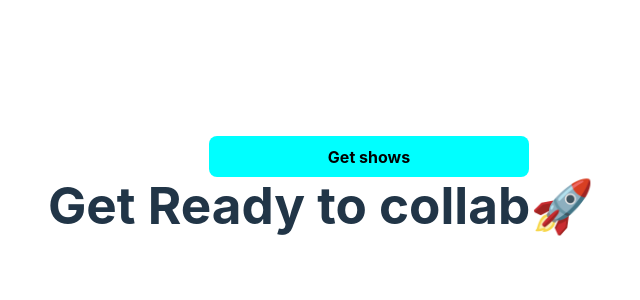
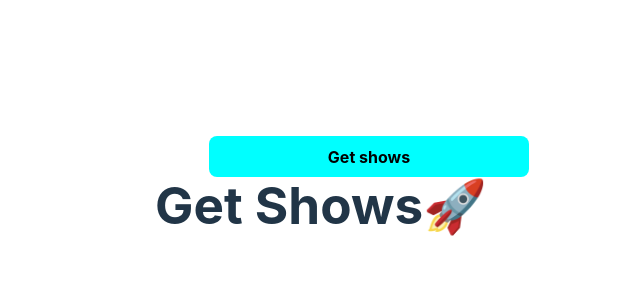
Before and after one commit to SoumyadeepOSD/Showcase-Project-2023, a React (Vite) app: page /shows in a window 1280 px wide. Shown: the top 300 px of the page, without its empty margins (271-911 px from the left). Built offline with nearby package versions, Linux system fonts and the light colour scheme.

Commit message:
Show title changed

```diff
--- a/src/Shows.jsx
+++ b/src/Shows.jsx
@@ -38,7 +38,7 @@ function Shows() {
                   </div>
                 );
               })
-            ):<h1 style={{alignSelf:'center', textAlign:'center'}}>Get Ready to collab🚀</h1>
+            ):<h1 style={{alignSelf:'center', textAlign:'center'}}>Get Shows🚀</h1>
           }
       </section>
     </div>
```
